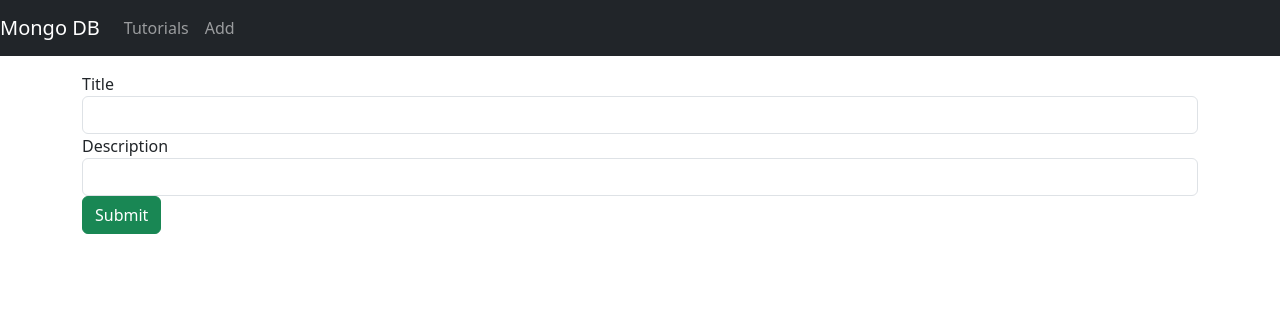
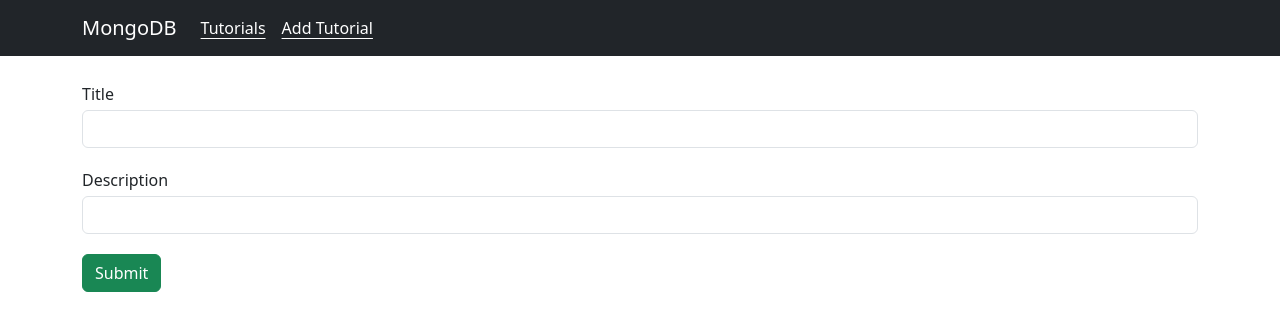
Before and after one commit to soniiosandweb/mongodb, a React (Create React App) app in the folder react-crud/: page /add in a window 1280 px wide. Shown: the top 330 px of the page. Built offline with nearby package versions, Linux system fonts and the light colour scheme.

Commit message:
update tutorial and delete tutorial

```diff
--- a/react-crud/src/App.css
+++ b/react-crud/src/App.css
@@ -1,38 +1,19 @@
-.App {
-  text-align: center;
+.nav-item .nav-link{
+  text-decoration: underline;
+  text-underline-position: under;
 }
-
-.App-logo {
-  height: 40vmin;
-  pointer-events: none;
+.margin-top{
+  margin-top: .5rem;
 }
-
-@media (prefers-reduced-motion: no-preference) {
-  .App-logo {
-    animation: App-logo-spin infinite 20s linear;
-  }
+.form-group{
+  padding: 0.6rem 0;
 }
-
-.App-header {
-  background-color: #282c34;
-  min-height: 100vh;
-  display: flex;
-  flex-direction: column;
-  align-items: center;
-  justify-content: center;
-  font-size: calc(10px + 2vmin);
-  color: white;
+.form-group label{
+  padding-bottom: .3rem;
 }
-
-.App-link {
-  color: #61dafb;
+.nav-link{
+  color: #fff;
 }
-
-@keyframes App-logo-spin {
-  from {
-    transform: rotate(0deg);
-  }
-  to {
-    transform: rotate(360deg);
-  }
+.btn-space{
+  margin-right: 10px;
 }
--- a/react-crud/src/App.js
+++ b/react-crud/src/App.js
@@ -1,6 +1,6 @@
 import React from 'react';
+import "bootstrap/dist/css/bootstrap.min.css";
 import './App.css';
-import "bootstrap/dist/css/bootstrap.min.css";
 import { Routes, Route, Link } from "react-router-dom";
 
 import AddTutorial from "./components/add-tutorial.component";
@@ -10,21 +10,20 @@ import Tutorial from './components/tutorial.component';
 function App() {
   return (
     <div>
+
         <nav className="navbar navbar-expand navbar-dark bg-dark">
-          <a href="/" className="navbar-brand">
-            Mongo DB
-          </a>
-          <div className="navbar-nav mr-auto">
-            <li className="nav-item">
-              <Link to={"/tutorials"} className="nav-link">
-                Tutorials
-              </Link>
-            </li>
-            <li className="nav-item">
-              <Link to={"/add"} className="nav-link">
-                Add
-              </Link>
-            </li>
+          <div className="container justify-content-start">
+            <div className="navbar-header">
+              <a className="navbar-brand" href="/">MongoDB</a>
+            </div>
+            <div className="navbar-nav mr-auto">
+              <li className="nav-item">
+                <Link to={"/tutorials"} className="nav-link">Tutorials</Link>
+              </li>
+              <li className="nav-item">
+                <Link to={"/add"} className="nav-link">Add Tutorial</Link>
+              </li>
+            </div>
           </div>
         </nav>
 
--- a/react-crud/src/actions/tutorials.js
+++ b/react-crud/src/actions/tutorials.js
@@ -1,13 +1,16 @@
 import {
     CREATE_TUTORIAL,
-    RETRIEVE_TUTORIAL
+    RETRIEVE_TUTORIAL,
+    GET_TUTORIAL,
+    UPDATE_TUTORIAL,
+    DELETE_TUTORIAL
 } from "./types";
 
 import TutorialDataService from '../services/tutorial.service';
 
-export const createTutorial = (title, description) => async (dispatch) =>{
+export const createTutorial = (data) => async (dispatch) =>{
     try{
-        const res = await TutorialDataService.create({title, description});
+        const res = await TutorialDataService.create(data);
         dispatch({
             type: CREATE_TUTORIAL,
             payload: res.data
@@ -31,3 +34,45 @@ export const retrieveTutorial = () => async (dispatch) =>{
         console.log(err);
     }
 }
+
+export const getTutorial = (id) => async (dispatch) => {
+    try{
+        const res = await TutorialDataService.get(id);
+        dispatch({
+            type : GET_TUTORIAL,
+            payload: res.data
+        })
+    }
+    catch(err){
+        console.log(err);
+    }
+}
+
+export const updateTutorial = (id, data) => async (dispatch) => {
+    try{
+        const res = await TutorialDataService.update(id, data);
+        // console.log(res.data)
+        dispatch({
+            type : UPDATE_TUTORIAL,
+            payload : data
+        })
+
+       return Promise.resolve(res.data);
+    }
+    catch(err){
+        return Promise.reject(err);
+    }
+}
+
+export const deleteTutorial = (id) => async (dispatch) => {
+    try{
+        await TutorialDataService.delete(id);
+        dispatch({
+            type : DELETE_TUTORIAL,
+            payload: id
+        })
+    }
+    catch(err){
+        console.log(err);
+    }
+}
--- a/react-crud/src/actions/types.js
+++ b/react-crud/src/actions/types.js
@@ -1,2 +1,5 @@
 export const CREATE_TUTORIAL = "CREATE_TUTORIAL";
 export const RETRIEVE_TUTORIAL = "RETRIEVE_TUTORIAL";
+export const GET_TUTORIAL = "GET_TUTORIAL";
+export const UPDATE_TUTORIAL = "UPDATE_TUTORIAL";
+export const DELETE_TUTORIAL = "DELETE_TUTORIAL";
--- a/react-crud/src/components/add-tutorial.component.js
+++ b/react-crud/src/components/add-tutorial.component.js
@@ -1,5 +1,6 @@
 import React, { useState } from "react";
-import TutorialDataService from "../services/tutorial.service";
+import { createTutorial } from "../actions/tutorials";
+import { useDispatch } from "react-redux";
 
 function AddTutorial(){
 
@@ -8,6 +9,8 @@ function AddTutorial(){
   const [description, setDescription] = useState("");
   const [published, setPublished] = useState(false);
   const [submitted, setSubmitted] = useState(false);
+
+  const dispatch = useDispatch();
 
   const changeTitle = (e) =>{
     setTitle(e.target.value)
@@ -33,18 +36,18 @@ function AddTutorial(){
       description: description
     }
 
-    TutorialDataService.create(data)
-      .then(response => {
-        setId(response.data.id);
-        setTitle(response.data.title);
-        setDescription(response.data.description);
-        setPublished(response.data.createdAt);
+    dispatch(createTutorial(data)).then(response => {
+      setId(response.id);
+      setTitle(response.title);
+      setDescription(response.description);
+      setPublished(response.createdAt);
       setSubmitted(true);
-        console.log(response.data);
+      console.log(response);
     })
-      .catch(e => {
+    .catch((e) => {
       console.log(e);
     });
+
   }
 
   return(
@@ -85,10 +88,11 @@ function AddTutorial(){
                 name="description"
               />
             </div>
-
-            <button className="btn btn-success">
+            <div className="form-group">
+              <button className="btn btn-success" type="submit">
                 Submit
               </button>
+            </div>
           </form>
       )
       }
--- a/react-crud/src/components/tutorials-list.component.js
+++ b/react-crud/src/components/tutorials-list.component.js
@@ -7,7 +7,7 @@ function TutorialsList(){
     const dispatch = useDispatch();
     const [currentIndex, setCurrentIndex] = useState(-1);
     const [currentTutotial, setCurrentTutorial] = useState(null);
-    const tutorialList = useSelector((tutorials) => tutorials.tutorials);
+    const {tutorialItems} = useSelector((state) => state.tutorials);
 
     const setActiveTutorial = (tutorial, index) =>{
         if(currentIndex === index){
@@ -30,7 +30,7 @@ function TutorialsList(){
                 <div className="col-md-6">
                     <h2>Tutorials List</h2>
                     <ul className="list-group">
-                        {tutorialList.map((tutorial, index) => (
+                        {tutorialItems.map((tutorial, index) => (
                             <li key={index} className={"list-group-item " + (currentIndex === index ? "active" : "")} onClick={()=>setActiveTutorial(tutorial, index)}>{tutorial.title}</li>
                         ))}
                     </ul>
@@ -39,19 +39,19 @@ function TutorialsList(){
                     <h2>Tutorial</h2>
                     {currentTutotial ? (
                         <div>
-                            <div className="mt-2">
+                            <div className="margin-top">
                                 <label style={{paddingRight: "5px"}}><strong>Title:</strong></label>
                                 {currentTutotial.title}
                             </div>
-                            <div className="mt-2">
+                            <div className="margin-top">
                                 <label style={{paddingRight: "5px"}}><strong>Description:</strong></label>
                                 {currentTutotial.description}
                             </div>
-                            <div className="mt-2">
+                            <div className="margin-top">
                                 <label style={{paddingRight: "5px"}}><strong>Status:</strong></label>
                                 {currentTutotial.published ? "Published" : "Pending"}
                             </div>
-                            <div className="mt-2">
+                            <div className="margin-top">
                                 <a href={"/tutorials/"+currentTutotial.id} className="btn btn-warning">Edit</a>
                             </div>
                         </div>
--- a/react-crud/src/reducers/tutorials.js
+++ b/react-crud/src/reducers/tutorials.js
@@ -1,22 +1,53 @@
 import {
     CREATE_TUTORIAL,
-    RETRIEVE_TUTORIAL
+    RETRIEVE_TUTORIAL,
+    GET_TUTORIAL,
+    UPDATE_TUTORIAL,
+    DELETE_TUTORIAL
 } from "../actions/types";
 
-const initialState = [];
+const initialState = {
+    tutorialItems: [],
+    tutorialItem: []
+};
 
-function tutorialReducer(tutorials = initialState, action){
+function tutorialReducer(state = initialState, action){
     const {type, payload} = action;
 
     switch (type){
         case CREATE_TUTORIAL:
-            return [...tutorials, payload];
+            return {
+                ...state,
+                tutorialItems: payload
+            }
 
         case RETRIEVE_TUTORIAL:
-            return payload
+            return {
+                ...state,
+                tutorialItems: payload
+            }
 
+        case GET_TUTORIAL:
+            return {
+                ...state,
+                tutorialItem: payload
+            };
+
+        case UPDATE_TUTORIAL:
+            return {
+                ...state,
+                tutorialItems: state.tutorialItems.map((post) =>
+                    post.id === action.payload.id ? action.payload : post
+                )
+            }
+
+        case DELETE_TUTORIAL:
+            return{
+                ...state,
+                tutorialItems: state.tutorialItems.filter((tutorialItems) => tutorialItems.id !== payload.id)
+            }
         default:
-            return tutorials;
+            return state;
     }
 }
 
--- a/react-crud/src/services/tutorial.service.js
+++ b/react-crud/src/services/tutorial.service.js
@@ -13,6 +13,14 @@ class TutorialDataService{
     create(data){
         return http.post("/tutorials", data);
     }
+
+    update(id, data){
+        return http.put(`/tutorials/${id}`, data);
+    }
+
+    delete(id){
+        return http.delete(`/tutorials/${id}`);
+    }
 }
 
 export default new TutorialDataService();
```
Also changed, not shown: react-crud/src/components/tutorial.component.js (+51 -15 lines), 1 other file (tests, documents, lock files or other folders). Lines whose indentation alone changed are shown as unchanged.
